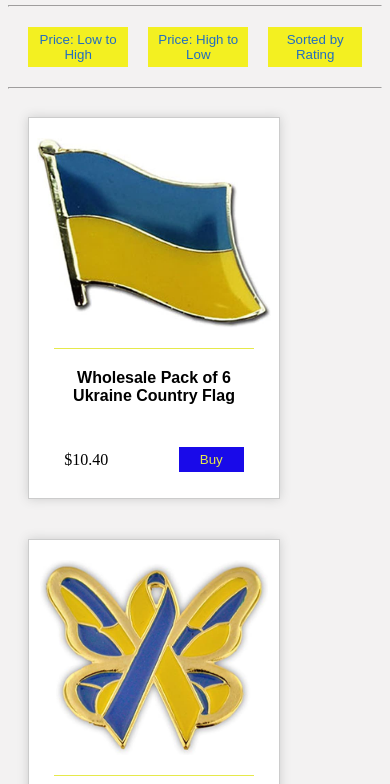
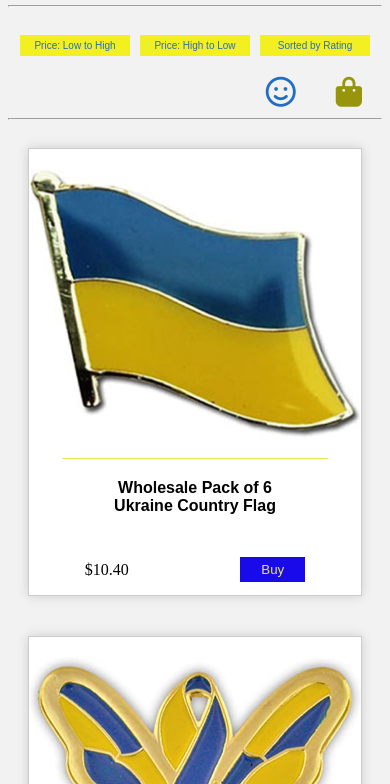
Before and after one commit to synoratska/sorting-by-js, a plain HTML site: page index.html in a window 390 px wide. Shown: the part 60-844 px from the top of the page. Drawn offline with Linux system fonts and the light colour scheme.

Commit message:
responsive added

```diff
--- a/index.html
+++ b/index.html
@@ -5,22 +5,39 @@
     <meta http-equiv="X-UA-Compatible" content="IE=edge" />
     <meta name="viewport" content="width=device-width, initial-scale=1.0" />
     <link rel="stylesheet" href="style.css" />
+    <script
+      src="https://kit.fontawesome.com/d0d1cb704c.js"
+      crossorigin="anonymous"
+    ></script>
     <title>Sorting by JS</title>
   </head>
   <body>
+    <div class="container">
       <div class="site-header">Sorting by JS</div>
       <hr />
 
+      <div class="headline">
         <div class="btns-holder">
           <button class="btn" id="sort-asc">Price: Low to High</button>
           <button class="btn" id="sort-desc">Price: High to Low</button>
           <button class="btn" id="sort-rating">Sorted by Rating</button>
         </div>
 
+        <div class="profile-holder">
+          <div class="profile">
+            <i class="fa-regular fa-face-smile"></i>
+          </div>
+          <div class="cart">
+            <i class="fa-solid fa-bag-shopping"></i>
+          </div>
+        </div>
+      </div>
+
       <div class="clearfix"></div>
       <hr />
 
       <div class="goods-wrap">
+
           <div class="good-card" data-price="10.40" data-rating="5">
             <img src="/assets/img-001.jpg" alt="img-001" />
             <span class="line"></span>
@@ -101,6 +118,7 @@
             </div>
           </div>
         </div>
+    </div>
 
     <script src="index.js"></script>
   </body>
--- a/index.js
+++ b/index.js
@@ -1,56 +1,46 @@
-// let a = [2, 6, 5, 7, 1, 7, 3, 4, 8];
+document.querySelector("#sort-asc").onclick = function () {
+  mySort("data-price");
+};
+document.querySelector("#sort-desc").onclick = function () {
+  mySortDesc("data-price");
+};
 
-// bubble sorting
+document.querySelector("#sort-rating").onclick = function () {
+  mySortDesc("data-rating");
+};
 
-// for (let i = 0; i < a.length; i++) {
-//     for ( let k = i; k < a.length; k++) {
-//         if(a[i] > a[k] ) {
-//             let temp = a[i]
-//             a[i] = a[k]
-//             a[k] = temp
-//         }
-//     }
-// }
-
-
-document.querySelector('#sort-asc').onclick = function() {
-    mySort('data-price')
-}
-document.querySelector('#sort-desc').onclick = function() {
-    mySortDesc('data-price')
-}
-
-document.querySelector('#sort-rating').onclick = function() {
-    mySortDesc('data-rating')
-}
-
-function mySort(sortType){
-    let nav = document.querySelector('.goods-wrap')
+function mySort(sortType) {
+  let nav = document.querySelector(".goods-wrap");
 
   for (let i = 0; i < nav.children.length; i++) {
     for (let k = i; k < nav.children.length; k++) {
-            if(+nav.children[i].getAttribute(sortType) > +nav.children[k].getAttribute(sortType)) {
-                let replacedNode = nav.replaceChild(nav.children[k], nav.children[i])
-                insertAfter(replacedNode, nav.children[i])
+      if (
+        +nav.children[i].getAttribute(sortType) >
+        +nav.children[k].getAttribute(sortType)
+      ) {
+        let replacedNode = nav.replaceChild(nav.children[k], nav.children[i]);
+        insertAfter(replacedNode, nav.children[i]);
       }
     }
   }
 }
 
-function mySortDesc(sortType){
-    let nav = document.querySelector('.goods-wrap')
+function mySortDesc(sortType) {
+  let nav = document.querySelector(".goods-wrap");
 
   for (let i = 0; i < nav.children.length; i++) {
     for (let k = i; k < nav.children.length; k++) {
-            if(+nav.children[i].getAttribute(sortType) < +nav.children[k].getAttribute(sortType)) {
-                let replacedNode = nav.replaceChild(nav.children[k], nav.children[i])
-                insertAfter(replacedNode, nav.children[i])
+      if (
+        +nav.children[i].getAttribute(sortType) <
+        +nav.children[k].getAttribute(sortType)
+      ) {
+        let replacedNode = nav.replaceChild(nav.children[k], nav.children[i]);
+        insertAfter(replacedNode, nav.children[i]);
       }
     }
   }
 }
 
-
 function insertAfter(elem, refElem) {
-    return refElem.parentNode.insertBefore(elem, refElem.nextSibling)
+  return refElem.parentNode.insertBefore(elem, refElem.nextSibling);
 }
--- a/style.css
+++ b/style.css
@@ -1,9 +1,12 @@
-
 body {
   background-color: #f3f2f2;
 }
 hr {
   border-color: #f3f2f2;
+}
+
+.container {
+    position: relative;
 }
 
 .site-header {
@@ -22,11 +25,45 @@ hr {
   color: #226dc2;
 }
 
+.headline {
+  display: flex;
+  align-items: center;
+  justify-content: space-between;
+}
+
 .btns-holder {
   display: flex;
-    justify-content: flex-end;
+  justify-content: flex-start;
   align-items: center;
   margin: 20px;
+}
+
+.profile-holder {
+  display: flex;
+  margin-right: 50px;
+}
+
+.profile {
+  margin-right: 40px;
+  font-size: 30px;
+  color: #226dc2;
+  cursor: pointer;
+  transition: color 0.5s ease-in-out;
+}
+
+.profile:hover {
+    color: #97950b
+}
+
+.cart {
+  font-size: 30px;
+  color: #97950b;
+  cursor: pointer;
+  transition: color 0.5s ease-in-out;
+}
+
+.cart:hover {
+    color: #226dc2;
 }
 
 .btn {
@@ -43,35 +80,45 @@ hr {
   color: #e6e94b;
 }
 
+
 #sort-desc {
   margin: 0 20px;
   transition: all 0.7s ease-in-out;
 }
 
-#sort-asc, #sort-rating {
+#sort-asc,
+#sort-rating {
   transition: all 0.7s ease-in-out;
 }
 
-#sort-desc:hover, #sort-asc:hover, #sort-rating:hover {
+#sort-desc:hover,
+#sort-asc:hover,
+#sort-rating:hover {
   font-size: 16px;
   padding: 5px;
 }
 
-
 .goods-wrap {
   display: flex;
   flex-direction: row;
-    flex-wrap: wrap;
-    max-width: 1168px;
+  max-width: 1440px;
+
+  overflow-x: scroll;
   margin: auto;
+  @media screen and (max-width: 600px) {
+    /* margin: auto; */
+    display: flex;
+    flex-direction: column;
+    overflow-x: hidden;
+  }
 }
 
 .good-card {
-    max-width: 250px;
+  min-width: 315px;
   border: 1px solid #ccc;
   margin: 20px;
   background-color: #fff;
-    max-height: 400px;
+  max-height: 500px;
   box-shadow: 0 0 10px #ccc;
   transition: box-shadow 0.5s ease-in-out;
 }
@@ -114,8 +161,6 @@ hr {
   align-items: center;
 }
 
-
-
 h1 {
   max-width: 210px;
   font-size: 16px;
@@ -135,11 +180,31 @@ p {
   background-color: #190ae9;
   padding: 5px;
   transition: all 0.3s ease-in-out;
-    color: #e6e94b
+  color: #e6e94b;
 }
 
 .buy:hover {
   background-color: #e6e94b;
-    color:#190ae9;
+  color: #190ae9;
   font-weight: bold;
 }
+
+@media screen and (max-width: 620px) {
+    #sort-desc, #sort-asc, #sort-rating {
+        /* display: none; */
+       font-size: 10px;
+       min-width: 110px;
+      }
+      .headline {
+        flex-direction: column;
+      }
+      .profile-holder {
+        align-self: flex-end;
+        margin-right: 20px;
+      }
+
+      #sort-desc {
+        margin-right: 10px;
+        margin-left: 10px;
+      }
+}
```
Lines whose indentation alone changed are shown as unchanged.
